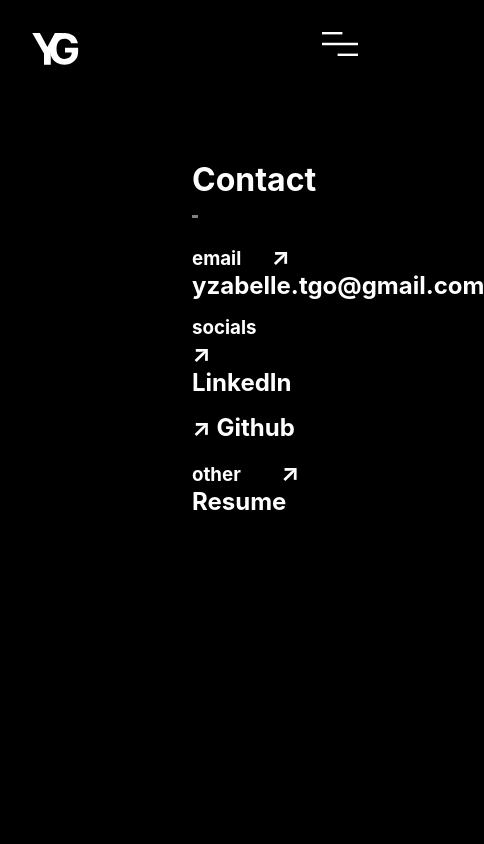
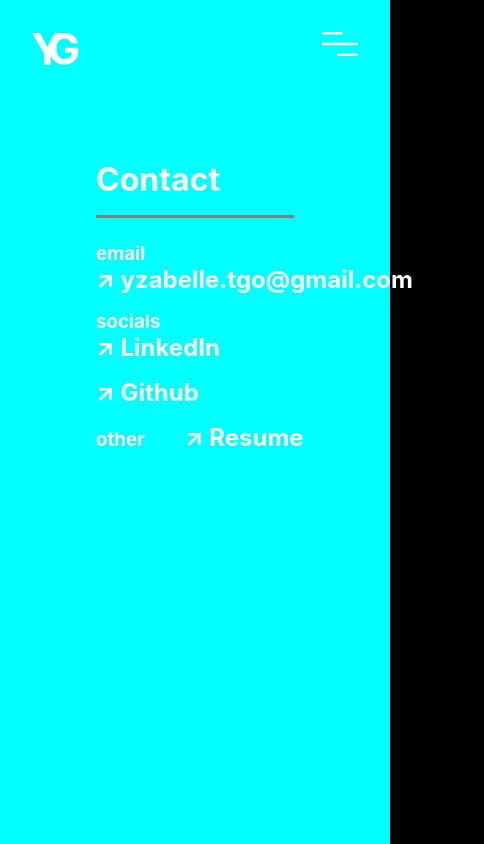
Before and after one commit to yzzy2go/Portfolio, a Next.js app: page /contact in a window 390 px wide. Shown: the whole page, 484 px wide, since content can reach past the window. Built offline with nearby package versions, Linux system fonts and the light colour scheme.

Commit message:
spacing changes

```diff
--- a/pages/contact.jsx
+++ b/pages/contact.jsx
@@ -15,11 +15,9 @@ export default function Contact() {
         {/* todo: fix the resizing issue */}
         <div className={styles.links}>
           <div style={{ marginRight: "6em", marginBottom: "1em" }}>
-            <h3 style={{ display: "inline" }}>email</h3>
+            <h3 style={{ display: "inline", marginRight: "30px" }}>email</h3>
             <Link href="mailto:yzabelle.tgo@gmail.com" className={styles.link}>
-              <h2 style={{ display: "inline", marginLeft: "30px" }}>
-                ↗ yzabelle.tgo@gmail.com
-              </h2>
+              <h2 className={styles.email}>↗ yzabelle.tgo@gmail.com</h2>
             </Link>
           </div>
 
@@ -35,14 +33,14 @@ export default function Contact() {
                     target="_blank"
                     className={styles.link}
                   >
-                    <h2>↗ LinkedIn</h2>
+                    <h2 style={{ whiteSpace: "nowrap" }}>↗ LinkedIn</h2>
                   </Link>
                   <Link
                     href="https://github.com/yzzy2go"
                     target="_blank"
                     className={styles.link}
                   >
-                    <h2>↗ Github</h2>
+                    <h2 style={{ whiteSpace: "nowrap" }}>↗ Github</h2>
                   </Link>
                 </div>
               </div>
@@ -56,7 +54,13 @@ export default function Contact() {
                 target="_blank"
                 className={styles.link}
               >
-                <h2 style={{ display: "inline", marginLeft: "40px" }}>
+                <h2
+                  style={{
+                    display: "inline",
+                    marginLeft: "40px",
+                    whiteSpace: "nowrap",
+                  }}
+                >
                   ↗ Resume
                 </h2>
               </Link>
--- a/styles/Contact.module.css
+++ b/styles/Contact.module.css
@@ -20,6 +20,11 @@
   color: blueviolet;
 }
 
+.email {
+  display: inline-block;
+  white-space: nowrap;
+}
+
 @media only screen and (min-height: 700px) and (max-height: 900px) {
   .container {
     padding: 10em 12em;
@@ -31,3 +36,11 @@
     padding: 8em 12em;
   }
 }
+
+@media only screen and (max-width: 860px) {
+  .container {
+    background-color: aqua;
+    padding-left: 6em;
+    padding-right: 6em;
+  }
+}
--- a/styles/Home.module.css
+++ b/styles/Home.module.css
@@ -23,6 +23,7 @@
 .description {
   line-height: 1.5;
   font-size: 1.5rem;
+  padding: 0px 2em;
 }
 
 @media (max-width: 600px) {
```
Also changed, not shown: styles/Projects.module.css (+5 -5 lines).
